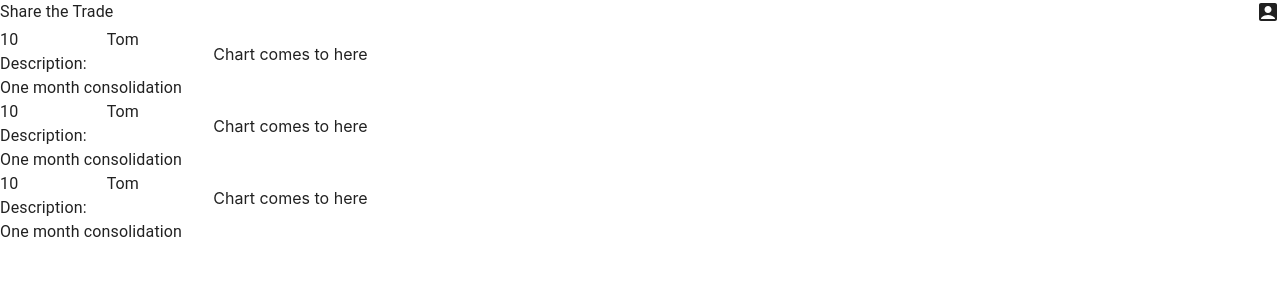
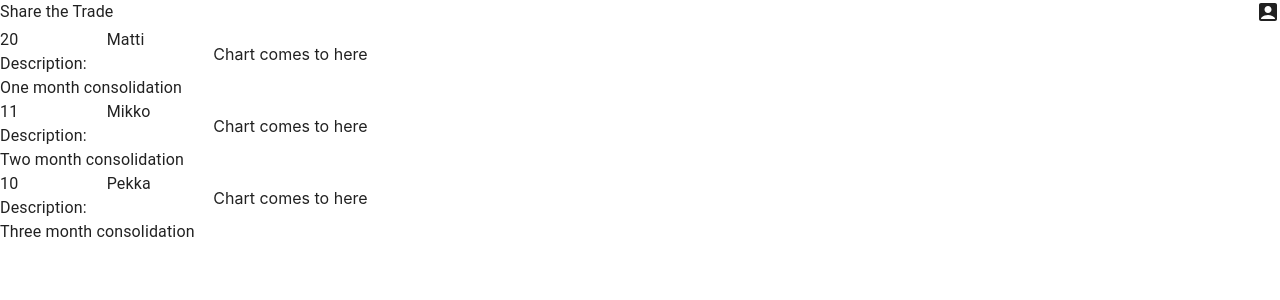
Before and after one commit to arttusa/sharetrade-front, a React (Create React App) app: page / in a window 1280 px wide. Shown: the top 300 px of the page. Built offline with nearby package versions, Linux system fonts and the light colour scheme.

Commit message:
Passed object works now in Posts

```diff
--- a/src/Content.js
+++ b/src/Content.js
@@ -9,27 +9,27 @@ function Content() {
         // Example data for testing
         const post_list = [
             {
-                username: "Matti",
+                "username": "Matti",
                 description: "One month consolidation",
                 chart: "",
-                votes: 0
+                votes: 20
             },
             {
                 username: "Mikko",
-                description: "One month consolidation",
+                description: "Two month consolidation",
                 chart: "",
-                votes: 0
+                votes: 11
             },
             {
                 username: "Pekka",
-                description: "One month consolidation",
+                description: "Three month consolidation",
                 chart: "",
-                votes: 0
+                votes: 10
             }
         ]
         return (
             <div>
-                {post_list.map(postl => <Post key={postl.username} post={postl} />)}
+                {post_list.map(post => <Post key={post.username} post={post} />)}
             </div>
         )
     }
@@ -40,15 +40,15 @@ function Content() {
                 <Grid item xs={2} style={{'textAlign':'left'}}>
                     <Grid container>
                         <Grid item xs={6}>
-                            <Typography> 10 </Typography>
+                            <Typography> {post.post.votes} </Typography>
                         </Grid>
                         <Grid item xs={6} >
-                            <Typography> Tom </Typography>
+                            <Typography> {post.post.username} </Typography>
                         </Grid>
                     </Grid>
                     <Grid>
                     <Typography> Description: </Typography>
-                    <Typography> One month consolidation </Typography>
+                    <Typography> {post.post.description} </Typography>
                     </Grid>
                 </Grid>
                 <Grid item xs={10} style={{'textAlign':'left'}}>
```
